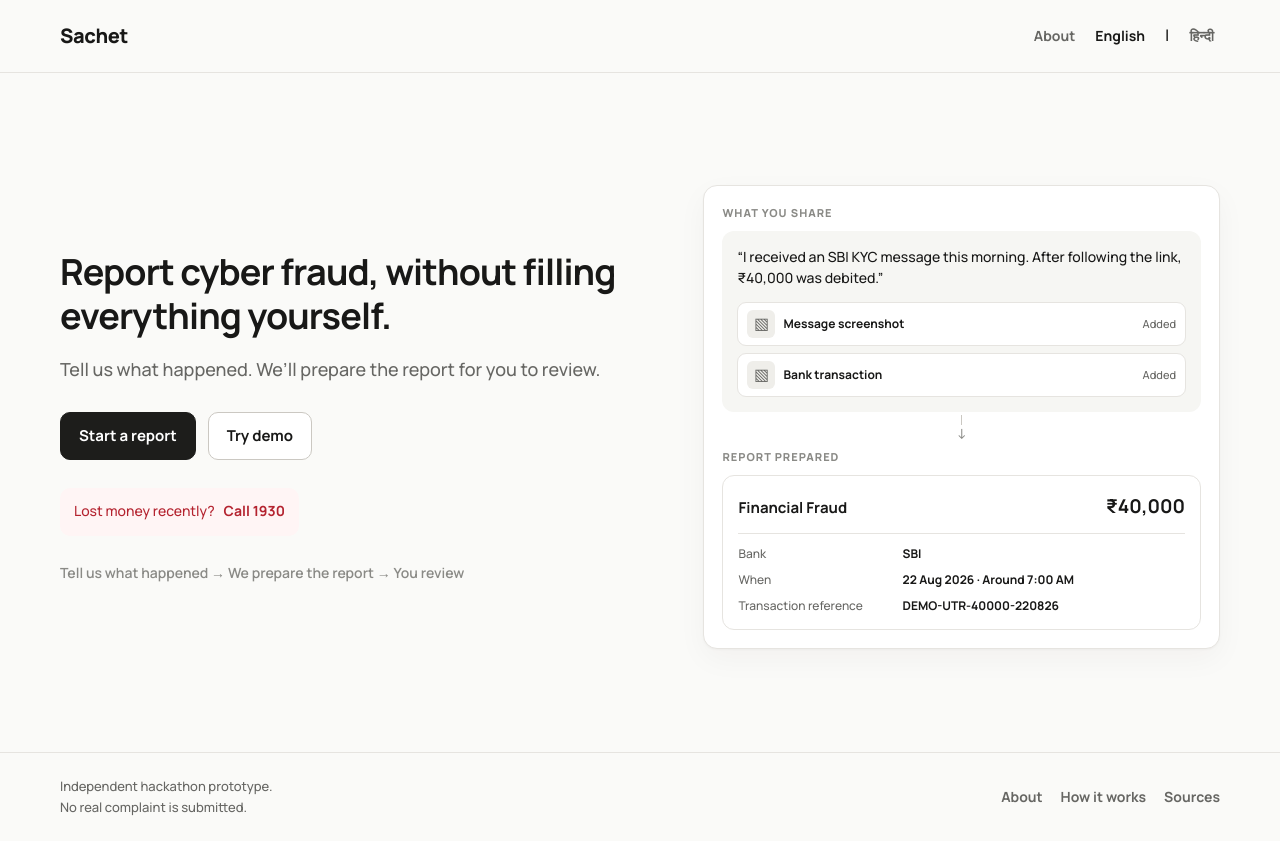
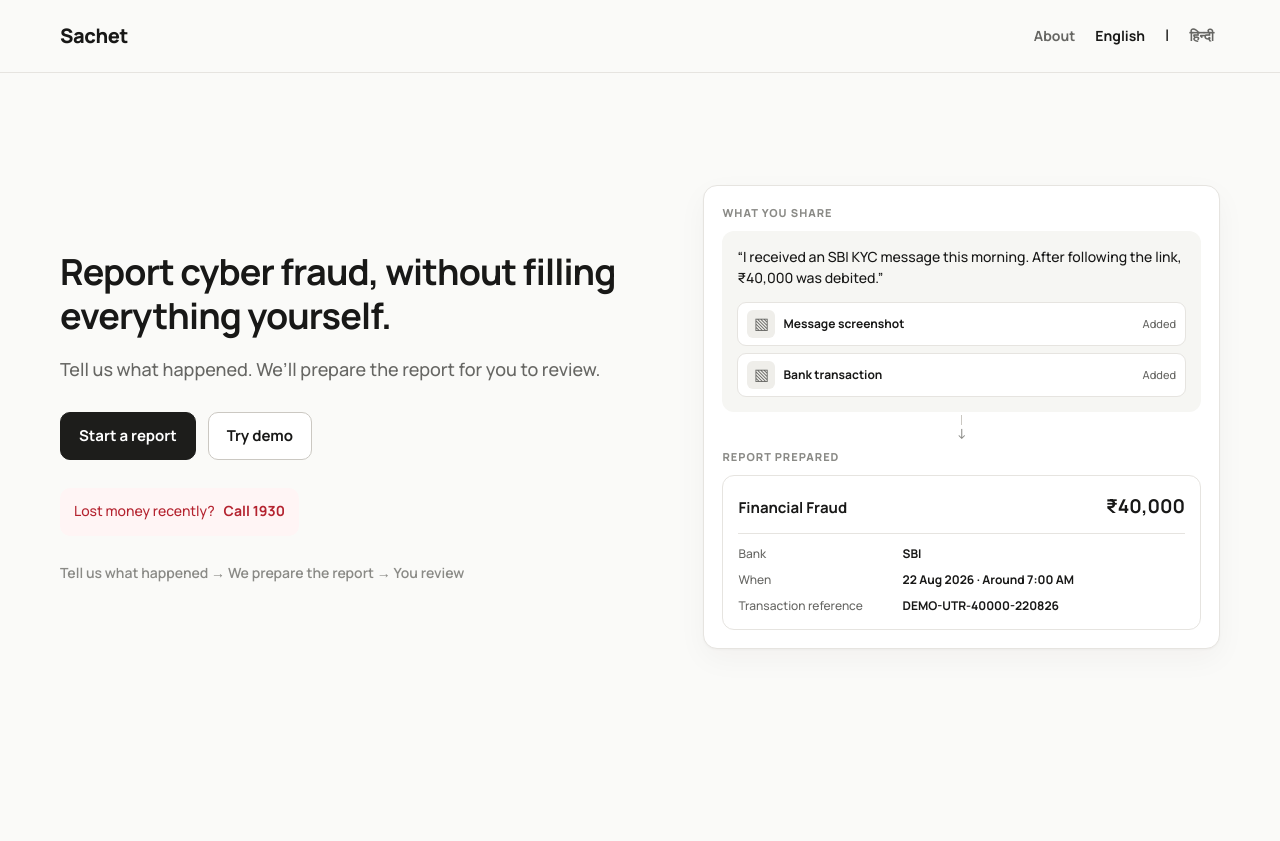
Before and after one commit to suyashpradhan/ncrp-prototype, a Next.js app: page / in a window 1280 px wide. After the commit the page ends 800 px from the top, so only its background shows below. Built offline with nearby package versions, Linux system fonts and the light colour scheme.

Commit message:
removes footer

```diff
--- a/src/components/app-shell.tsx
+++ b/src/components/app-shell.tsx
@@ -53,25 +53,6 @@ export function AppShell({ children }: AppShellProps) {
       <main id="main-content" tabIndex={-1}>
         {children}
       </main>
-      <footer className="site-footer">
-        <div className="shell footer-inner">
-          <p>
-            <span>{locale === "hi" ? "स्वतंत्र हैकाथॉन प्रोटोटाइप।" : "Independent hackathon prototype."}</span>
-            <span>{locale === "hi" ? "कोई वास्तविक शिकायत जमा नहीं होती।" : "No real complaint is submitted."}</span>
-          </p>
-          <nav className="footer-links" aria-label={locale === "hi" ? "फुटर लिंक" : "Footer links"}>
-            <Link className="footer-link" href="/about">
-              {locale === "hi" ? "परिचय" : "About"}
-            </Link>
-            <Link className="footer-link" href="/how-it-works">
-              {locale === "hi" ? "यह कैसे काम करता है" : "How it works"}
-            </Link>
-            <Link className="footer-link" href="/about#sources">
-              {locale === "hi" ? "स्रोत" : "Sources"}
-            </Link>
-          </nav>
-        </div>
-      </footer>
     </>
   );
 }
```
Lines whose indentation alone changed are shown as unchanged.
